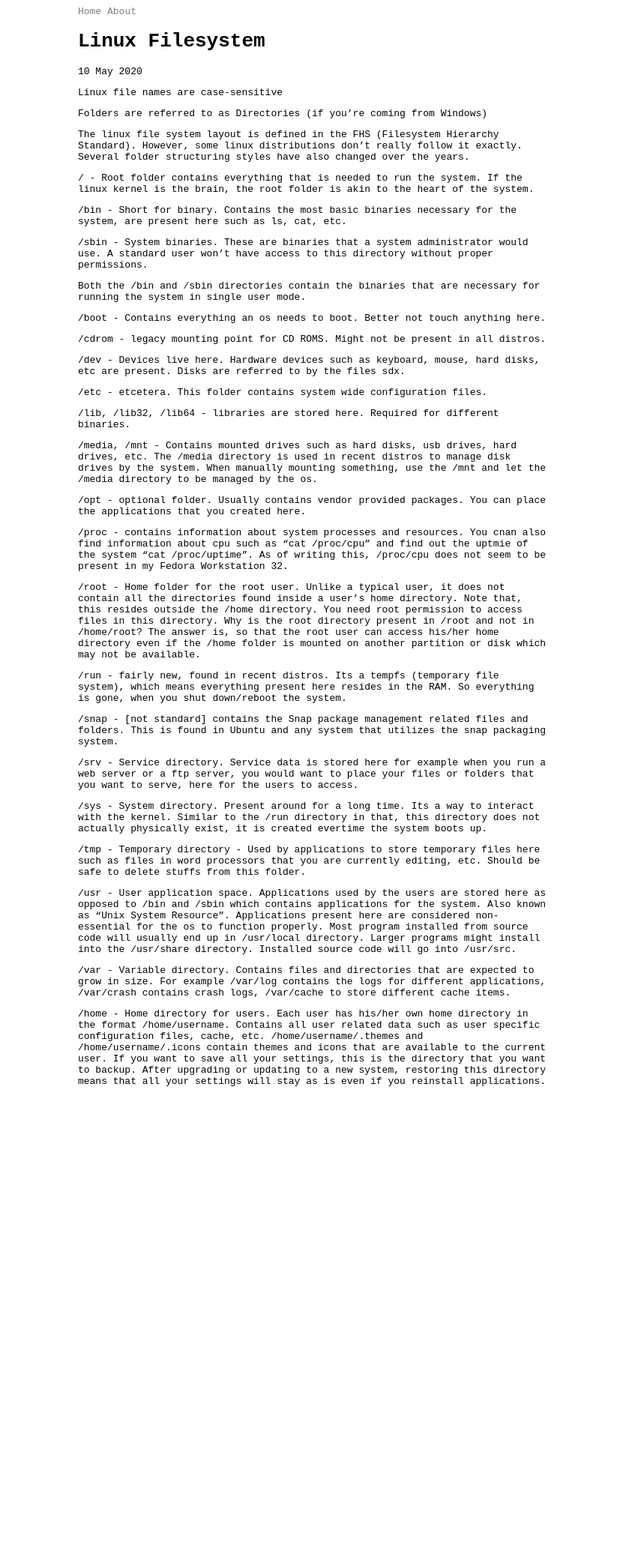
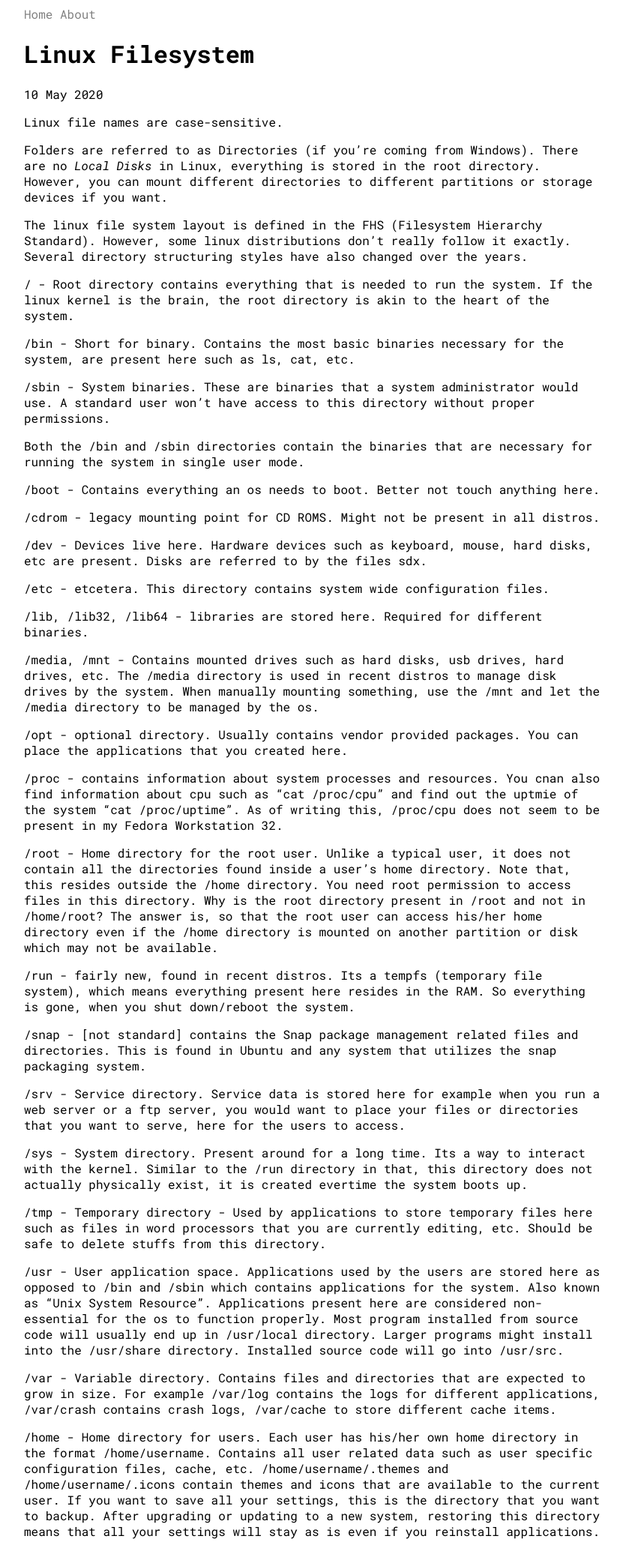
Before and after one commit to sazid/sazid.github.io, a Jekyll site: the page built from _posts/2020-05-10-linux-filesystem.md, in a window 1280 px wide. Shown: the whole page at 75% size, without its empty margins (224-1055 px from the left). Built offline with Jekyll 4.4.1, drawn with Linux system fonts in a browser that asks for light colours; before the commit the page ends 1463 px from its top, so only the background shows below that.

Commit message:
Fix font size and posts

```diff
--- a/_posts/2020-05-10-linux-filesystem.md
+++ b/_posts/2020-05-10-linux-filesystem.md
@@ -1,17 +1,20 @@
 ---
 ---
-Linux file names are case-sensitive
+Linux file names are case-sensitive.
 
-Folders are referred to as Directories (if you're coming from Windows)
+Folders are referred to as Directories (if you're coming from
+Windows). There are no *Local Disks* in Linux, everything is
+stored in the root directory. However, you can mount different
+directories to different partitions or storage devices if you want.
 
 The linux file system layout is defined in the FHS (Filesystem
 Hierarchy Standard). However, some linux distributions don't really
-follow it exactly. Several folder structuring styles have also changed
+follow it exactly. Several directory structuring styles have also changed
 over the years.
 
-/ - Root folder contains everything that is needed to run the system. If
-the linux kernel is the brain, the root folder is akin to the heart of
-the system.
+/ - Root directory contains everything that is needed to run the
+system. If the linux kernel is the brain, the root directory is akin
+to the heart of the system.
 
 /bin - Short for binary. Contains the most basic binaries necessary
 for the system, are present here such as ls, cat, etc.
@@ -32,7 +35,7 @@ all distros.
 /dev - Devices live here. Hardware devices such as keyboard, mouse,
 hard disks, etc are present. Disks are referred to by the files sdx.
 
-/etc - etcetera. This folder contains system wide configuration files.
+/etc - etcetera. This directory contains system wide configuration files.
 
 /lib, /lib32, /lib64 - libraries are stored here. Required for
 different binaries.
@@ -42,7 +45,7 @@ hard drives, etc. The /media directory is used in recent distros to
 manage disk drives by the system. When manually mounting something,
 use the /mnt and let the /media directory to be managed by the os.
 
-/opt - optional folder. Usually contains vendor provided packages. You
+/opt - optional directory. Usually contains vendor provided packages. You
 can place the applications that you created here.
 
 /proc - contains information about system processes and resources. You
@@ -50,13 +53,13 @@ cnan also find information about cpu such as "cat /proc/cpu" and find
 out the uptmie of the system "cat /proc/uptime". As of writing this,
 /proc/cpu does not seem to be present in my Fedora Workstation 32.
 
-/root - Home folder for the root user. Unlike a typical user, it does
+/root - Home directory for the root user. Unlike a typical user, it does
 not contain all the directories found inside a user's home
 directory. Note that, this resides outside the /home directory. You
 need root permission to access files in this directory. Why is the
 root directory present in /root and not in /home/root? The answer is,
 so that the root user can access his/her home directory even if the
-/home folder is mounted on another partition or disk which may not be
+/home directory is mounted on another partition or disk which may not be
 available.
 
 /run - fairly new, found in recent distros. Its a tempfs (temporary
@@ -64,12 +67,12 @@ file system), which means everything present here resides in the
 RAM. So everything is gone, when you shut down/reboot the system.
 
 /snap - [not standard] contains the Snap package management related
-files and folders. This is found in Ubuntu and any system that
+files and directories. This is found in Ubuntu and any system that
 utilizes the snap packaging system.
 
 /srv - Service directory. Service data is stored here for example when
 you run a web server or a ftp server, you would want to place your
-files or folders that you want to serve, here for the users to access.
+files or directories that you want to serve, here for the users to access.
 
 /sys - System directory. Present around for a long time. Its a way to
 interact with the kernel. Similar to the /run directory in that, this
@@ -78,7 +81,7 @@ the system boots up.
 
 /tmp - Temporary directory - Used by applications to store temporary
 files here such as files in word processors that you are currently
-editing, etc. Should be safe to delete stuffs from this folder.
+editing, etc. Should be safe to delete stuffs from this directory.
 
 /usr - User application space. Applications used by the users are
 stored here as opposed to /bin and /sbin which contains applications
--- a/_sass/main.scss
+++ b/_sass/main.scss
@@ -1,16 +1,22 @@
+@import url('https://fonts.googleapis.com/css2?family=Roboto+Mono:ital,wght@0,400;0,700;1,400;1,700&display=swap');
+
 body {
     max-width: 80ch;
-    font-family: monospace;
+    font-family: 'Roboto Mono', monospace;
     margin-left: auto;
     margin-right: auto;
 }
 
 img {
-    max-width: 80ch;
+    display: block;
+    max-width: inherit;
+    margin-left: auto;
+    margin-right: auto;
 }
 
 a {
     text-decoration: none;
+    color: red;
 }
 
 a:hover {
@@ -23,9 +29,4 @@ a:hover {
 
 .current {
     text-decoration: underline;
-    color: black;
 }
-
-div.highlighter-rouge {
-    border-bottom: 1px solid lightgrey;
-}
```
Also changed, not shown: _posts/2019-01-18-newton-raphson.md (+8 -9 lines), _posts/2019-02-02-rabin-karp-algorithm.md (+5 -3 lines), about.md (+1 -1 lines), 8 other files.
